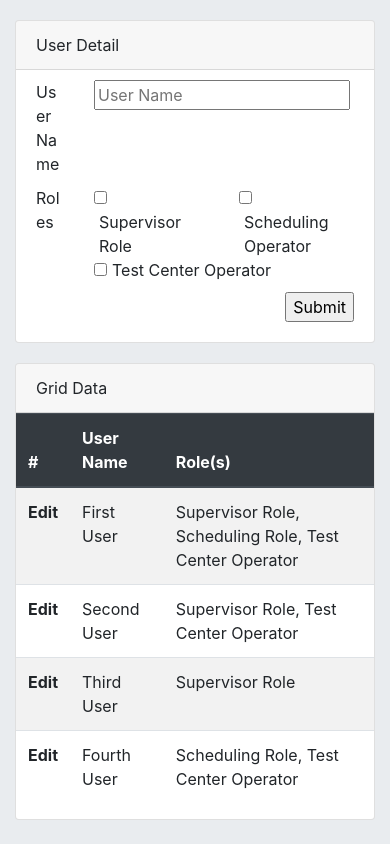
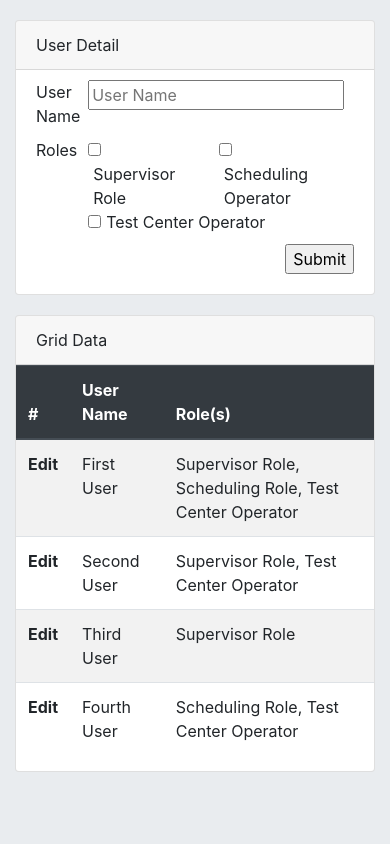
Before and after one commit to gitsjhare/OracleRoles, an Angular app: page / in a window 390 px wide. Built offline with nearby package versions, Linux system fonts and the light colour scheme.

Commit message:
corrected responsive

```diff
--- a/src/app/Roles/roles.component.html
+++ b/src/app/Roles/roles.component.html
@@ -3,15 +3,15 @@
       User Detail
     </div>
 <div class="row ComponentBody margintop_10">
-  <div class="col-2">
+  <div class="col-3" style="padding:0px 0px 0px 15px;">
     User Name
   </div>
-  <div class="col-2">
+  <div class="col-2 marginleft_10m">
     <input type="text" [(ngModel)]="UserName" placeholder="User Name" autocomplete="false">
   </div>
   <div class="w-100"></div>
-  <div class="col-2 margintop_10">Roles</div>
-  <div class="col-10">
+  <div class="col-3 margintop_10">Roles</div>
+  <div class="col-9 marginleft_10m">
     <div class="row margintop_10">
       <div class="col">
         <input type="checkbox" [(ngModel)]="Roles[0].UserRolesVal">
--- a/src/app/Roles/roles.component.scss
+++ b/src/app/Roles/roles.component.scss
@@ -11,3 +11,6 @@ label{
 .margintop_10{
     margin-top: 10px;
 }
+.marginleft_10m{
+    margin-left: -10%;
+}
```
